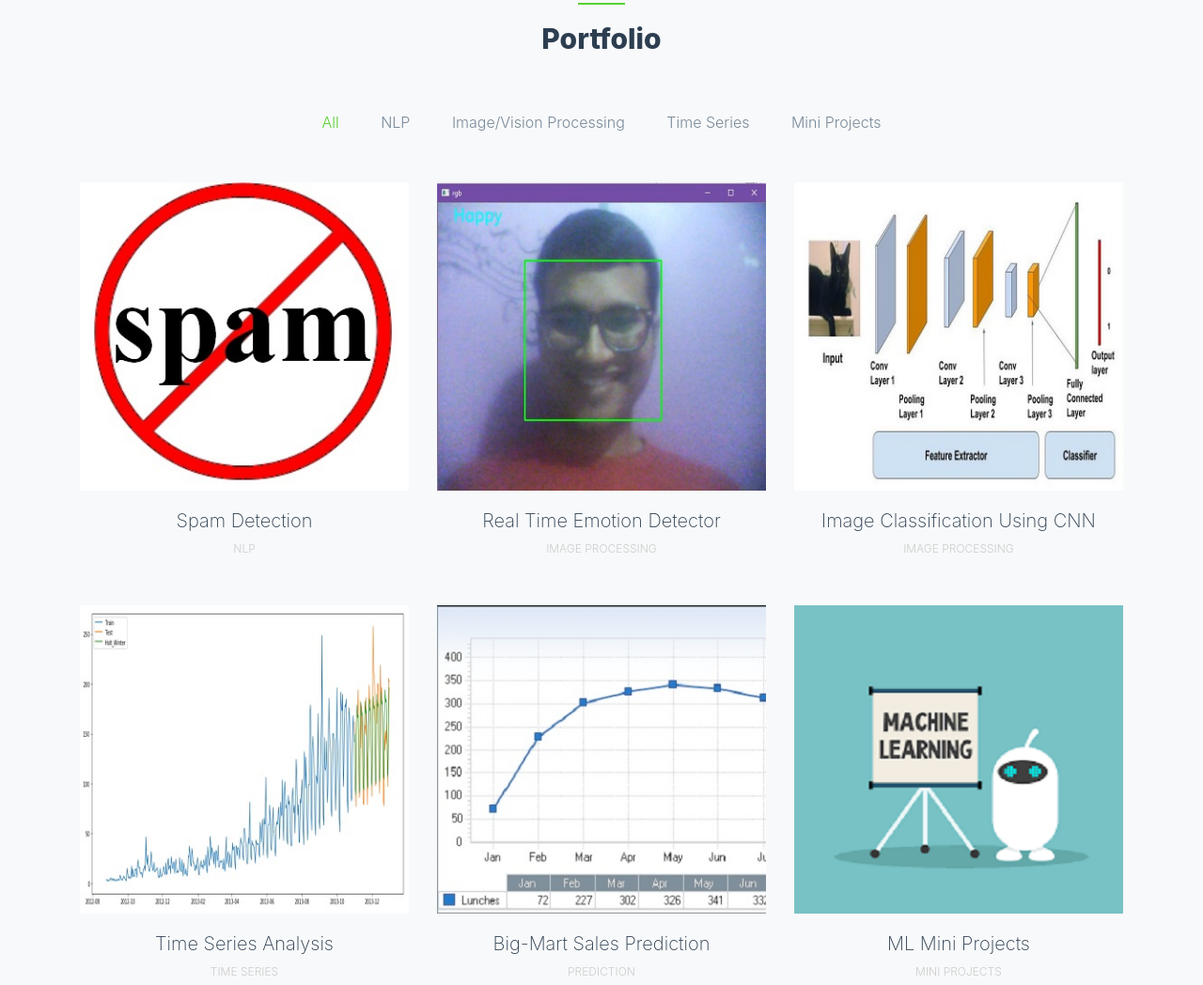
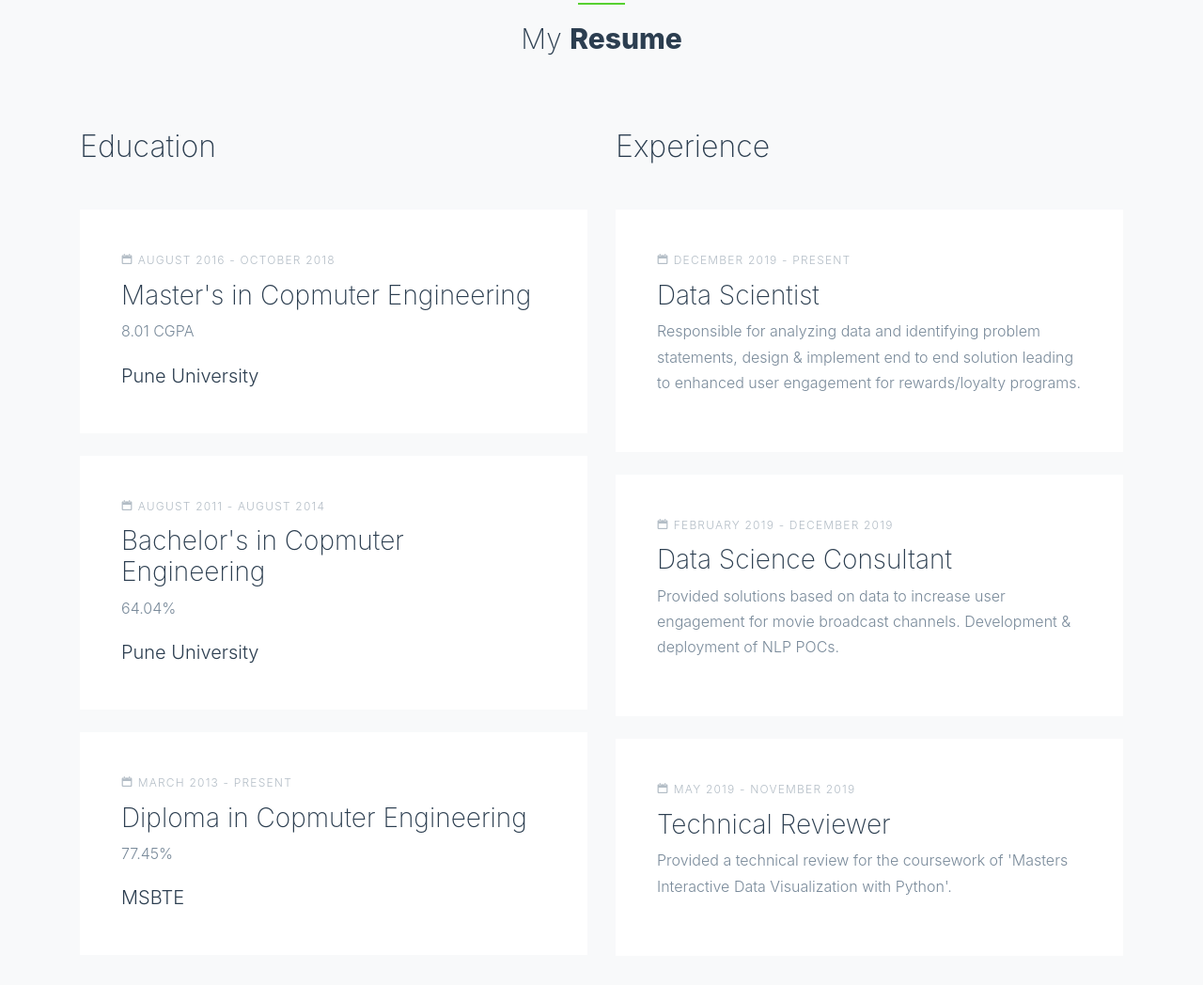
Before and after one commit to saurabhdorle/saurabhdorle.github.io, a plain HTML site: page index.html in a window 1280 px wide. Shown: the part 2244-3292 px from the top of the page at 94% size. Drawn offline with nearby package versions, Linux system fonts and the light colour scheme; some packages are replaced by stand-ins of ours; no server answers; files whose address does not match are found by name.

Commit message:
Update index.html
added more information

```diff
--- a/index.html
+++ b/index.html
@@ -147,7 +147,66 @@
 
 
 
+    <section class="site-section bg-light " id="section-resume">
+      <div class="container">
+        <div class="row">
+          <div class="col-md-12 mb-5">
+            <div class="section-heading text-center">
+              <h2>My <strong>Resume</strong></h2>
+            </div>
+          </div>
+          <div class="col-md-6">
+            <h2 class="mb-5">Education</h2>
+            <div class="resume-item mb-4">
+              <span class="date"><span class="icon-calendar"></span> August 2016 - October 2018</span>
+              <h3>Master's in Copmuter Engineering</h3>
+              <p>8.01 CGPA</p>
+              <span class="school">Pune University</span>
+            </div>
 
+            <div class="resume-item mb-4">
+              <span class="date"><span class="icon-calendar"></span> August 2011 - August 2014</span>
+              <h3>Bachelor's in Copmuter Engineering</h3>
+              <p>64.04%</p>
+              <span class="school">Pune University</span>
+            </div>
+
+            <div class="resume-item mb-4">
+              <span class="date"><span class="icon-calendar"></span> March 2013 - Present</span>
+              <h3>Diploma in Copmuter Engineering</h3>
+              <p>77.45%</p>
+              <span class="school">MSBTE</span>
+            </div>
+
+          </div>
+          <div class="col-md-6">
+
+
+            <h2 class="mb-5">Experience</h2>
+
+            <div class="resume-item mb-4">
+              <span class="date"><span class="icon-calendar"></span> December 2019 - Present</span>
+              <h3>Data Scientist</h3>
+              <p>Responsible for analyzing data and identifying problem statements, design & implement end to end solution leading to enhanced user engagement for rewards/loyalty programs.</p>
+            </div>
+
+            <div class="resume-item mb-4">
+              <span class="date"><span class="icon-calendar"></span> February 2019 - December 2019</span>
+              <h3>Data Science Consultant</h3>
+              <p>Provided solutions based on data to increase user engagement for movie broadcast channels. Development & deployment of NLP POCs.</p>
+            </div>
+
+            <div class="resume-item mb-4">
+              <span class="date"><span class="icon-calendar"></span> May 2019 - November 2019</span>
+              <h3>Technical Reviewer</h3>
+              <p>Provided a technical review for the coursework of 'Masters Interactive Data Visualization with Python'.</p>
+            </div>
+
+
+          </div>
+        </div>
+      </div>
+    </section> <!-- .section -->
 
 
 
```
